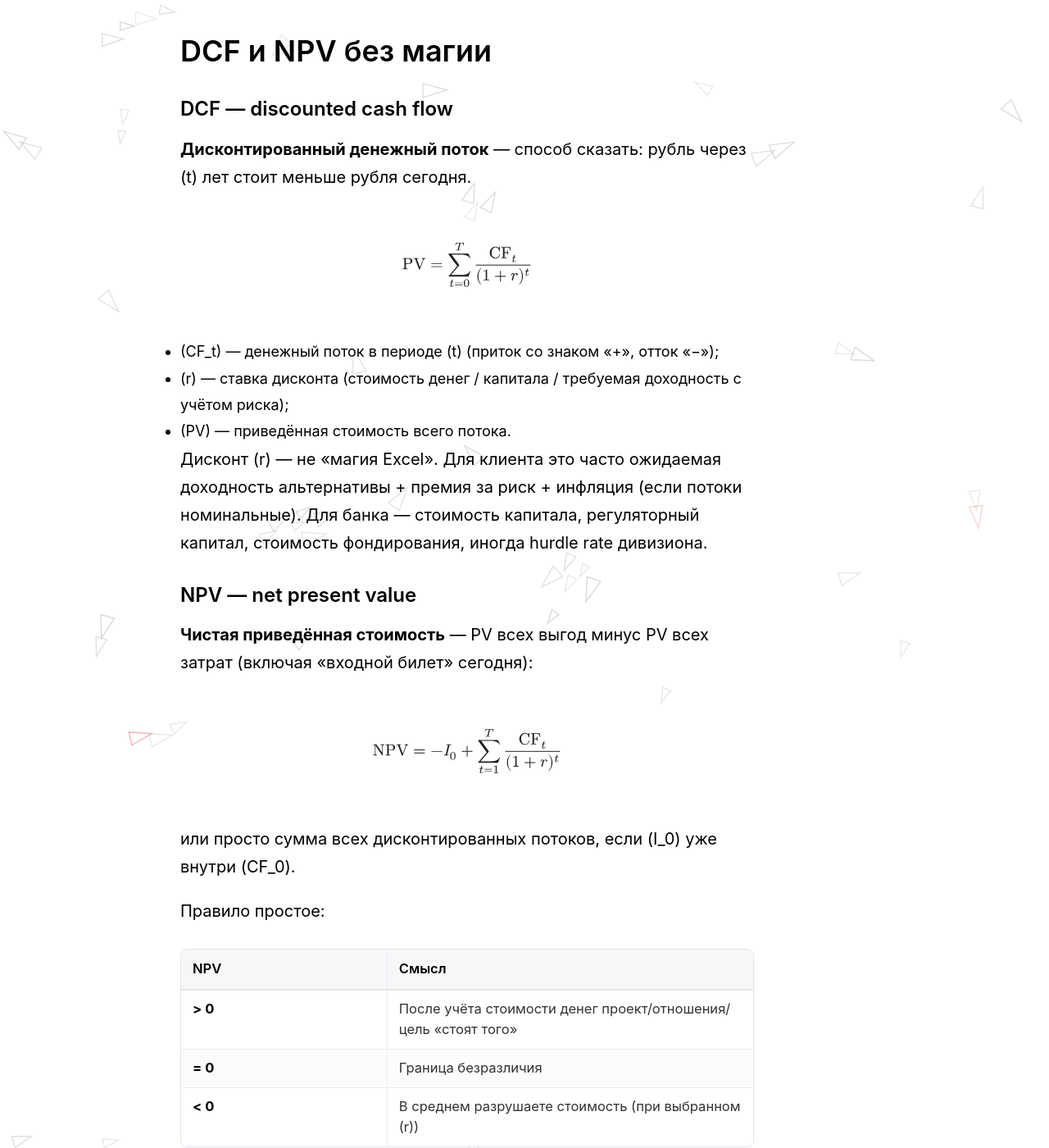
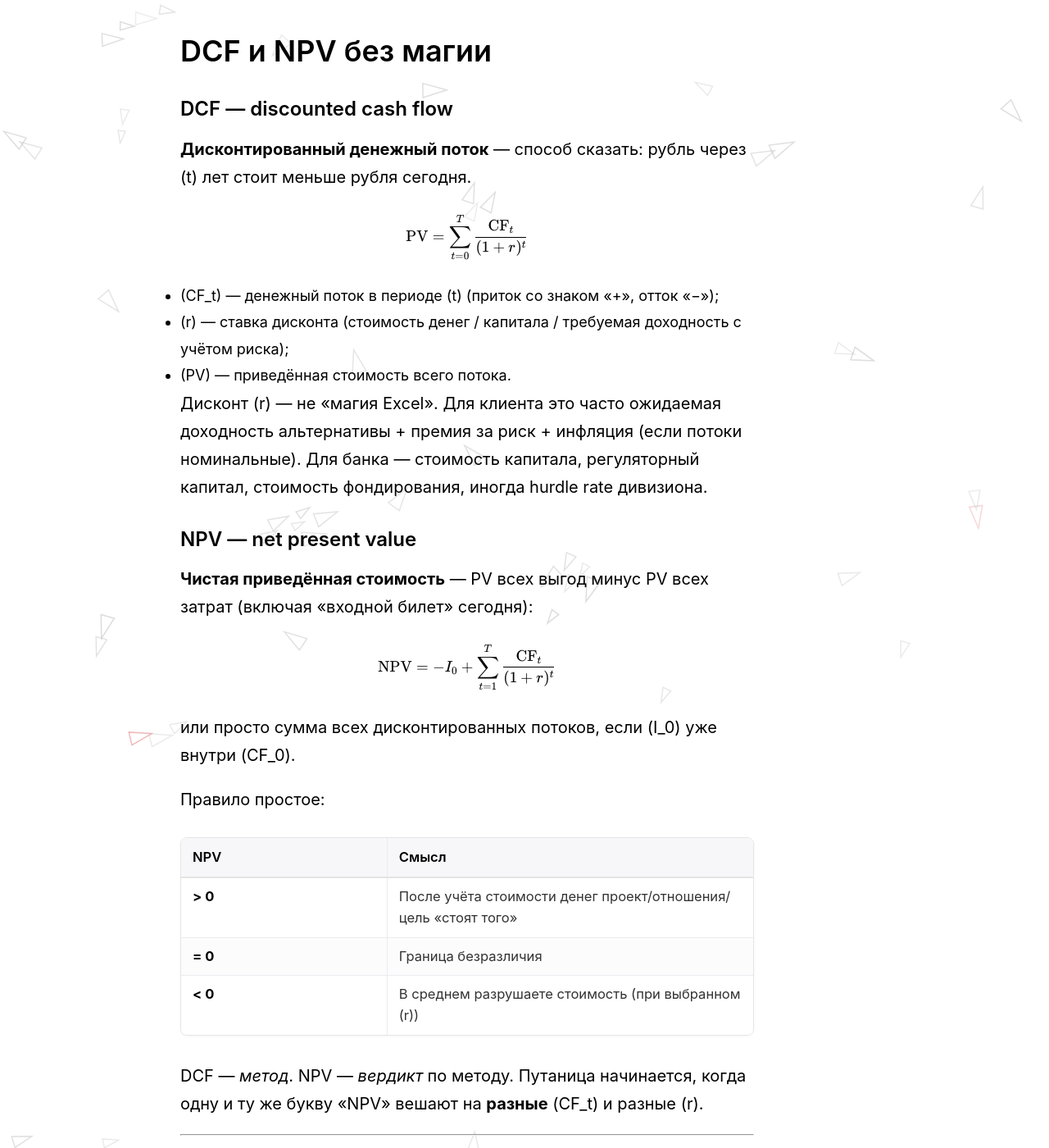
Before and after one commit to evgeniy-borisov/vairl, a Jekyll site: the page built from _posts/2026-07-13-banking-investor-ai-agent-ru.md, in a window 1280 px wide and 1400 px high, scrolled down 3855 px. Shown: the whole window at 82% size. Built offline with Jekyll 4.4.1, drawn with Linux system fonts in a browser that asks for light colours; nearby versions of some CDN libraries; some of the changed text lies outside the part shown.

Commit message:
Вернуть display-формулы на KaTeX ($$); Typst оставить опциональным.
NPV-статья снова рендерится через katex-render; typst-math — только для редких сложных блоков.

Co-authored-by: Cursor <cursoragent@cursor.com>

```diff
--- a/_posts/2026-07-13-banking-investor-ai-agent-ru.md
+++ b/_posts/2026-07-13-banking-investor-ai-agent-ru.md
@@ -83,9 +83,9 @@ review_status: approved
 
 **Дисконтированный денежный поток** — способ сказать: рубль через \(t\) лет стоит меньше рубля сегодня.
 
-<figure class="typst-math">
-  <img src="{{ '/assets/math/2026-07-13-banking-investor-ai-agent-ru-e970fb27aead.svg' | relative_url }}" alt="$ 'PV' = sum_(t=0)^T ('CF'_t)/((1+r)^t) $" loading="lazy" />
-</figure>
+$$
+\mathrm{PV} = \sum_{t=0}^{T} \frac{\mathrm{CF}_{t}}{(1+r)^{t}}
+$$
 
 - \(CF_t\) — денежный поток в периоде \(t\) (приток со знаком «+», отток «−»);
 - \(r\) — ставка дисконта (стоимость денег / капитала / требуемая доходность с учётом риска);
@@ -97,9 +97,9 @@ review_status: approved
 
 **Чистая приведённая стоимость** — PV всех выгод минус PV всех затрат (включая «входной билет» сегодня):
 
-<figure class="typst-math">
-  <img src="{{ '/assets/math/2026-07-13-banking-investor-ai-agent-ru-c4d14e88c0b9.svg' | relative_url }}" alt="$ 'NPV' = -I_0 + sum_(t=1)^T ('CF'_t)/((1+r)^t) $" loading="lazy" />
-</figure>
+$$
+\mathrm{NPV} = -I_{0} + \sum_{t=1}^{T} \frac{\mathrm{CF}_{t}}{(1+r)^{t}}
+$$
 
 или просто сумма всех дисконтированных потоков, если \(I_0\) уже внутри \(CF_0\).
 
@@ -173,9 +173,9 @@ DCF — *метод*. NPV — *вердикт* по методу. Путаниц
 
 Формально:
 
-<figure class="typst-math">
-  <img src="{{ '/assets/math/2026-07-13-banking-investor-ai-agent-ru-0423f12e53eb.svg' | relative_url }}" alt="$ 'NPV'_'client' = 'PV'_('цель') - 'PV'_('комиссии' + 'налоги' + 'кросс-селл' + " loading="lazy" />
-</figure>
+$$
+\mathrm{NPV}_{\mathrm{client}} = \mathrm{PV}(\text{цель}) - \mathrm{PV}(\text{комиссии} + \text{налоги} + \text{кросс-селл} + \text{ошибки})
+$$
 
 Банковский агент почти никогда не ставит PV комиссий в loss с минусом для *себя*. Клиентский — обязан.
 
```
Also changed, not shown: meta/templates/article-public.md (+8 -6 lines), publications/public/2026-07-13-banking-investor-ai-agent-ru.md (+9 -9 lines), scripts/compile_typst_math.py (+5 -2 lines), assets/math/2026-07-13-banking-investor-ai-agent-ru-0423f12e53eb.svg (deleted), assets/math/2026-07-13-banking-investor-ai-agent-ru-c4d14e88c0b9.svg (deleted), assets/math/2026-07-13-banking-investor-ai-agent-ru-e970fb27aead.svg (deleted).
